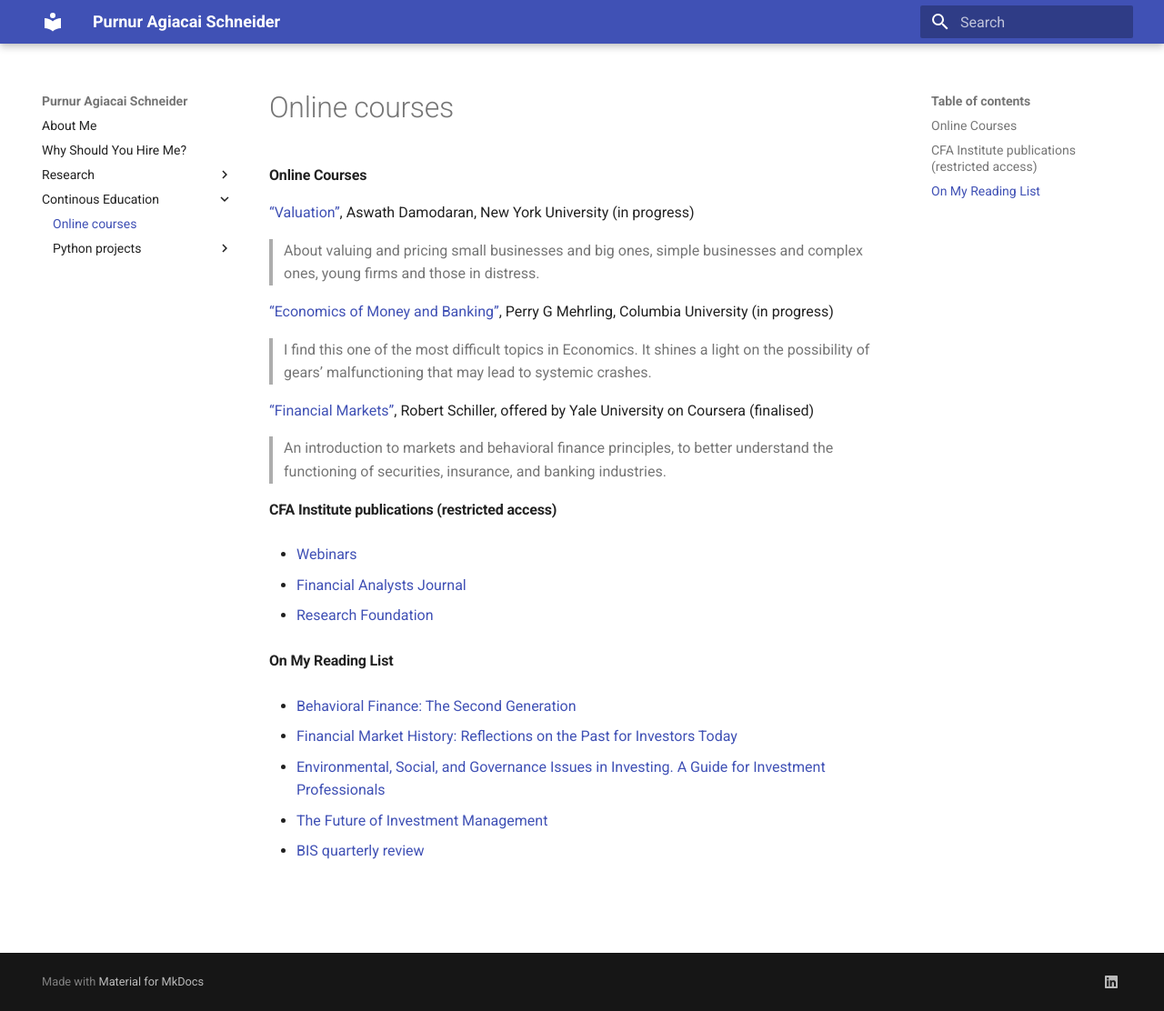
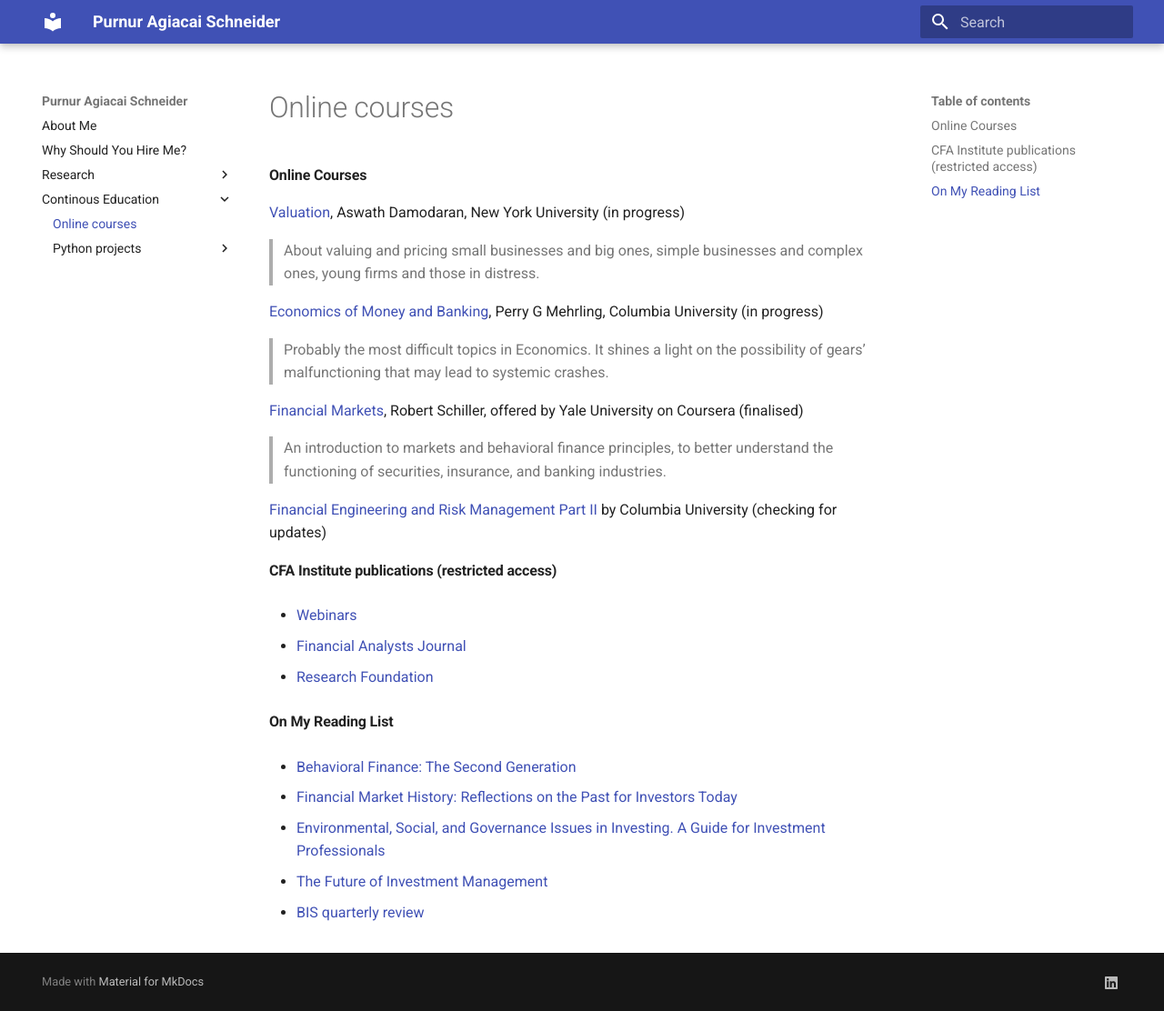
Before and after one commit to purnur-schneider/purnur-schneider.github.io, an MkDocs documentation site: the page built from docs/courses.md, in a window 1280 px wide and 1112 px high. Shown: the whole window at 91% size. Built offline with MkDocs 1.6.1 and Material for MkDocs 9.7.7, drawn with Linux system fonts in a browser that asks for light colours.

Commit message:
added coursera

```diff
--- a/docs/courses.md
+++ b/docs/courses.md
@@ -1,18 +1,22 @@
 #### Online Courses
 
-["Valuation"](http://pages.stern.nyu.edu/~adamodar/), Aswath Damodaran, New York University (in progress)
+[Valuation](http://pages.stern.nyu.edu/~adamodar/), Aswath Damodaran, New York University (in progress)
 
 > About valuing and pricing small businesses and big ones, simple businesses and complex ones, young firms and those in distress.
 
 
-["Economics of Money and Banking"](https://www.coursera.org/learn/money-banking), Perry G Mehrling, Columbia University (in progress)
+[Economics of Money and Banking](https://www.coursera.org/learn/money-banking), Perry G Mehrling, Columbia University (in progress)
 
-> I find this one of the most difficult topics in Economics. It shines a light on the possibility of gears' malfunctioning that may lead to systemic crashes.
+> Probably the most difficult topics in Economics. It shines a light on the possibility of gears' malfunctioning that may lead to systemic crashes.
 
 
-["Financial Markets"](https://www.coursera.org/learn/financial-markets-global), Robert Schiller, offered by Yale University on Coursera (finalised)
+[Financial Markets](https://www.coursera.org/learn/financial-markets-global), Robert Schiller, offered by Yale University on Coursera (finalised)
 
 > An introduction to markets and behavioral finance principles, to better understand the functioning of securities, insurance, and banking industries.
+
+
+[Financial Engineering and Risk Management Part II](https://www.coursera.org/learn/financial-engineering-2/home/welcome) by Columbia University (checking for updates)
+
 
 
 
```
Also changed, not shown: 1 other file.
